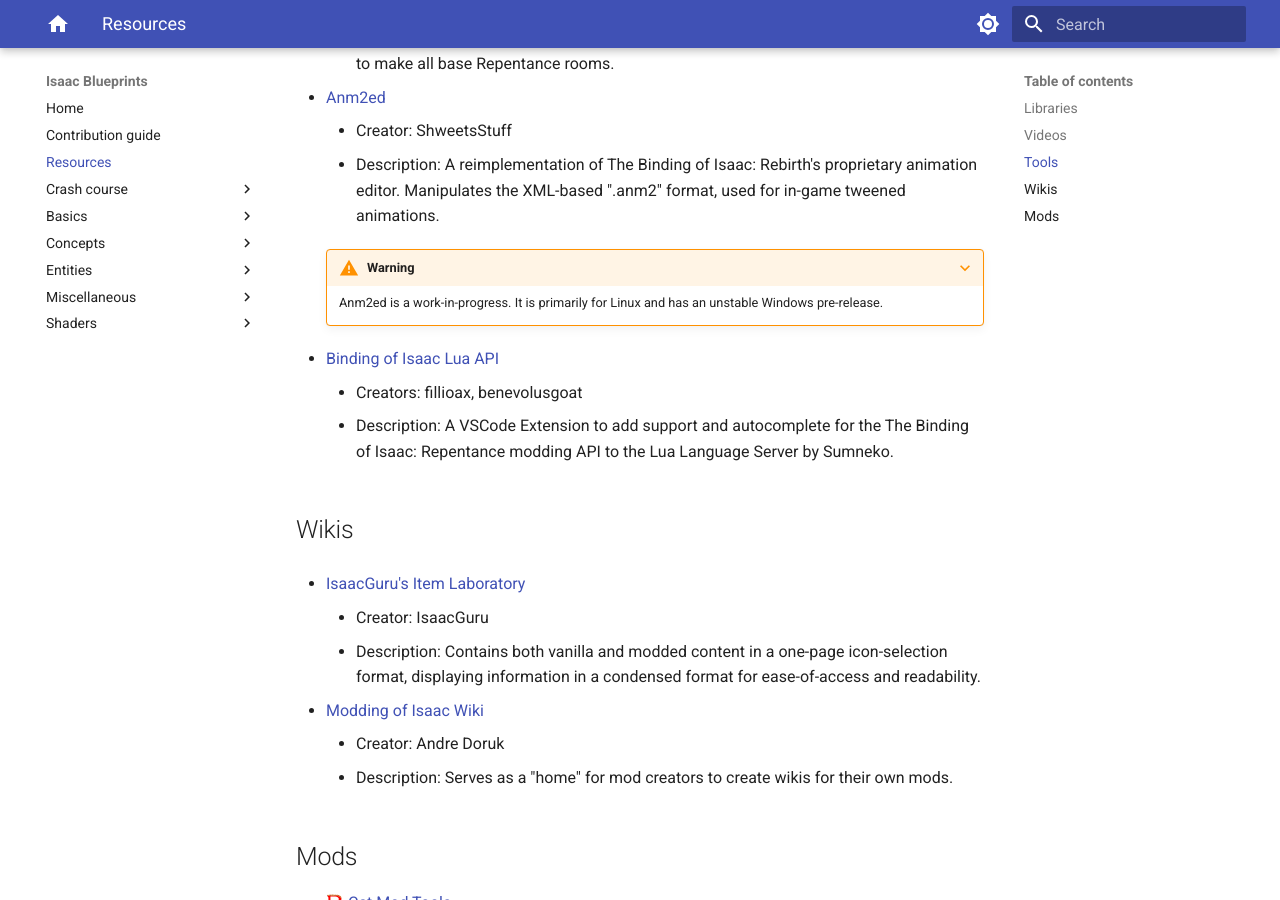
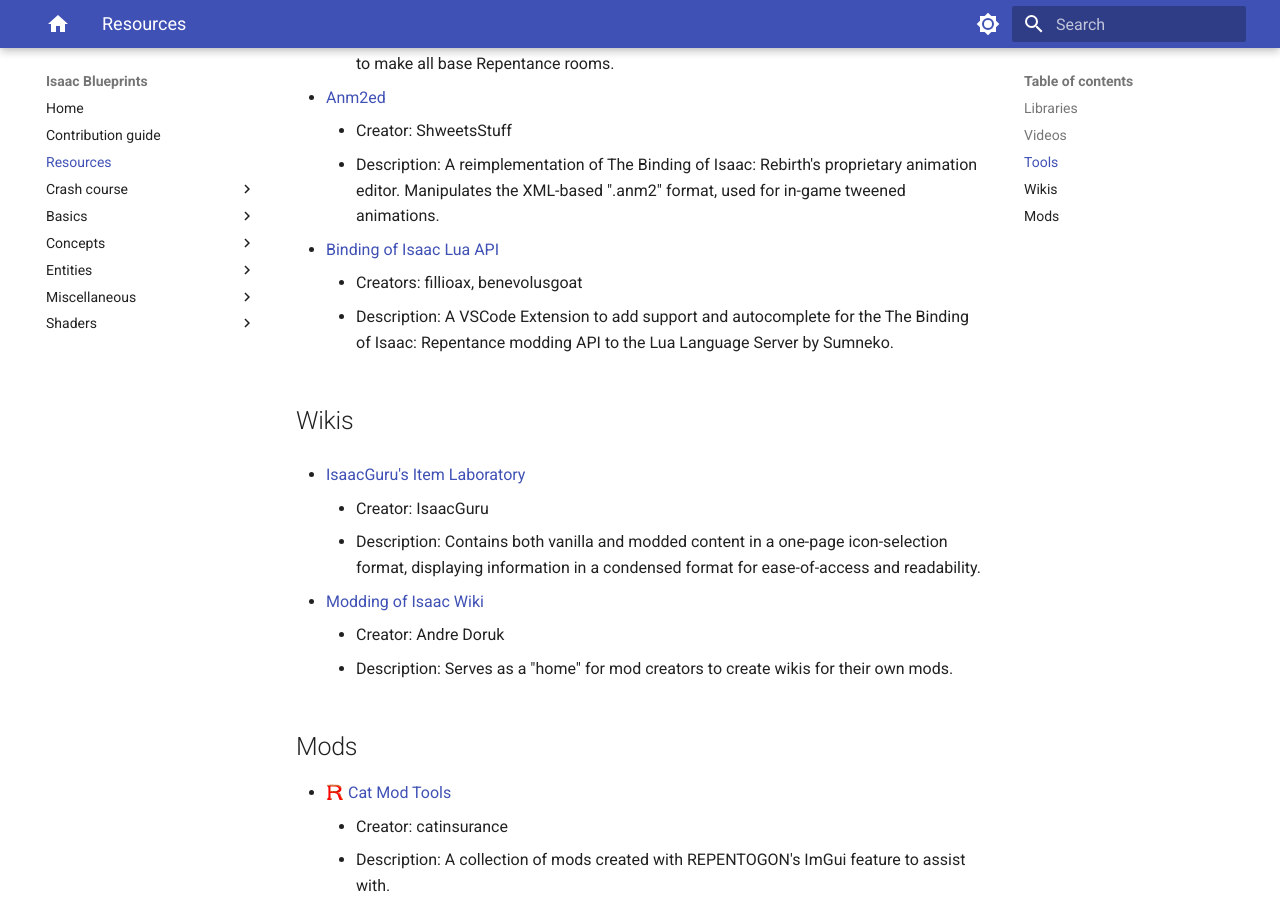
Before and after one commit to catinsurance/IsaacBlueprints, an MkDocs documentation site: the page built from docs/resources.md, in a window 1280 px wide and 900 px high, scrolled down 1241 px. Built offline with MkDocs 1.6.1 and Material for MkDocs 9.7.7, drawn with Linux system fonts in a browser that asks for light colours; comment, search, counter and statistics services are not loaded.

Commit message:
Removed Anm2ed warning
The tool already has a full release

```diff
--- a/docs/resources.md
+++ b/docs/resources.md
@@ -48,8 +48,6 @@
 - [Anm2ed](https://github.com/ShweetsStuff/anm2ed)<br>
 	- Creator: ShweetsStuff<br>
 	- Description: A reimplementation of The Binding of Isaac: Rebirth's proprietary animation editor. Manipulates the XML-based ".anm2" format, used for in-game tweened animations.
-	???+ warning
-		Anm2ed is a work-in-progress. It is primarily for Linux and has an unstable Windows pre-release.
 
 - [Binding of Isaac Lua API](https://marketplace.visualstudio.com/items?itemName=Filloax.isaac-lua-api-vscode)<br>
 	- Creators: fillioax, benevolusgoat<br>
```
